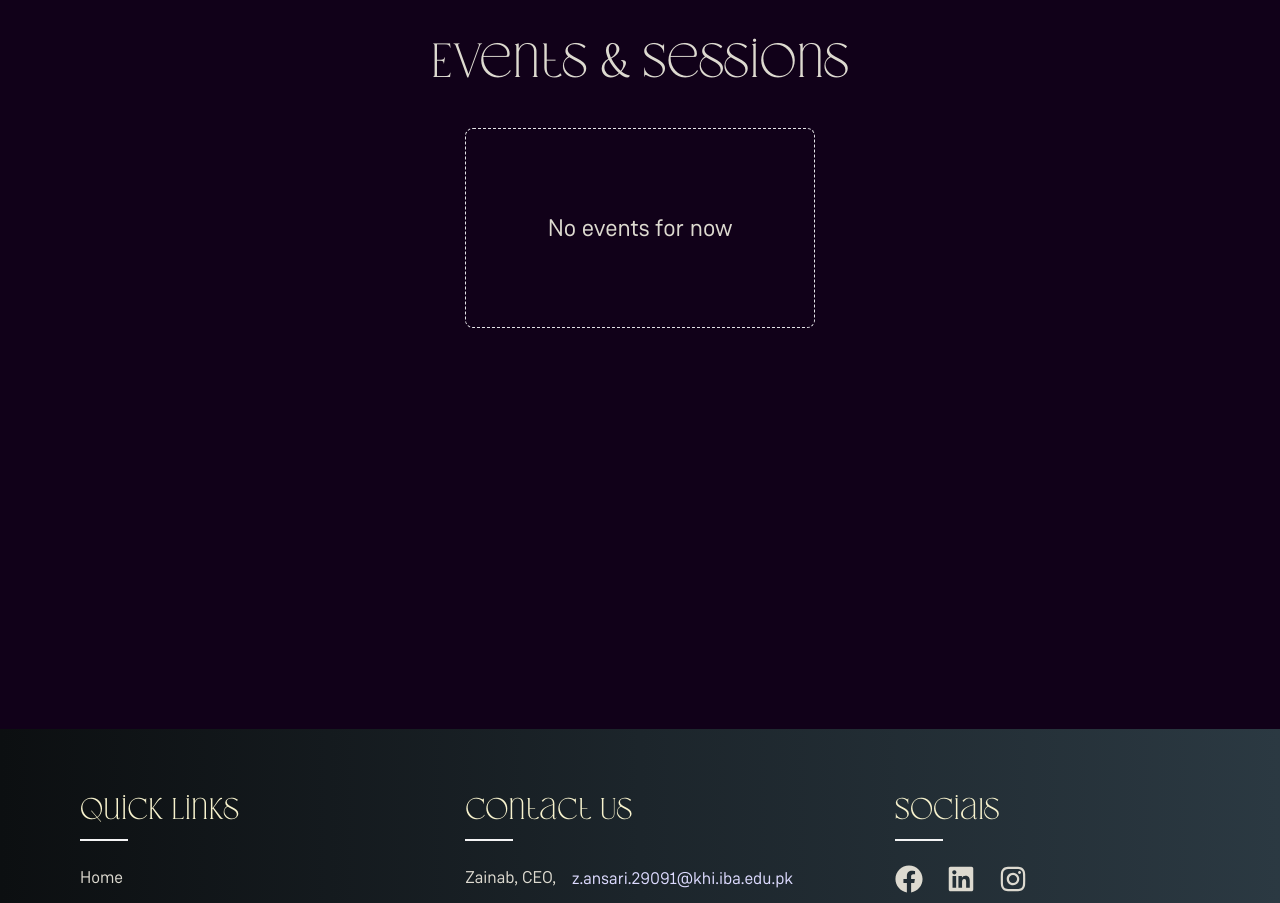
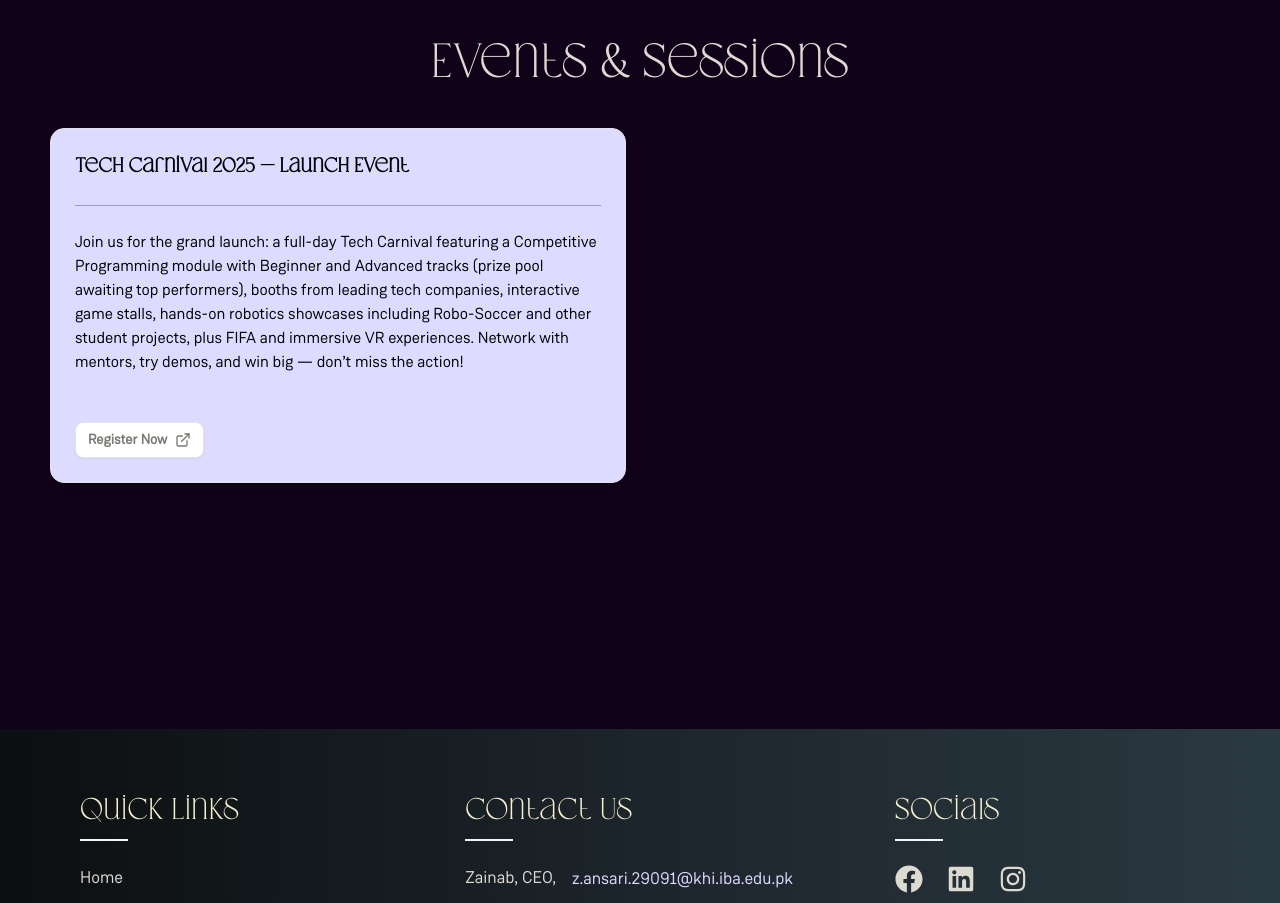
Before and after one commit to css-iba/css-website, a Next.js app: page /Codex in a window 1280 px wide. Shown: the part 3660-4563 px from the top of the page. Built offline with nearby package versions, Linux system fonts and the light colour scheme.

Commit message:
Update constants.tsx

```diff
--- a/app/Codex/constants.tsx
+++ b/app/Codex/constants.tsx
@@ -25,12 +25,13 @@ interface Resource {
 }
 
 const events: Events[] = [
-//   {
-//     name: "Tech Carnival 2025",
-//     detail: "Join us for a day of competitive programming, gaming tournaments, and fun tech activities. Open to all skill levels!",
-//     link: "/Codex/TechCarnival",
-//     link_text: "Register Now"
-//   }
+    {
+        name: "Tech Carnival 2025 — Launch Event",
+        detail:
+            "Join us for the grand launch: a full-day Tech Carnival featuring a Competitive Programming module with Beginner and Advanced tracks (prize pool awaiting top performers), booths from leading tech companies, interactive game stalls, hands-on robotics showcases including Robo-Soccer and other student projects, plus FIFA and immersive VR experiences. Network with mentors, try demos, and win big — don’t miss the action!",
+        link: "/Launch",
+        link_text: "Register Now",
+    },
 ];
 
 const data: Data[] = [
```
